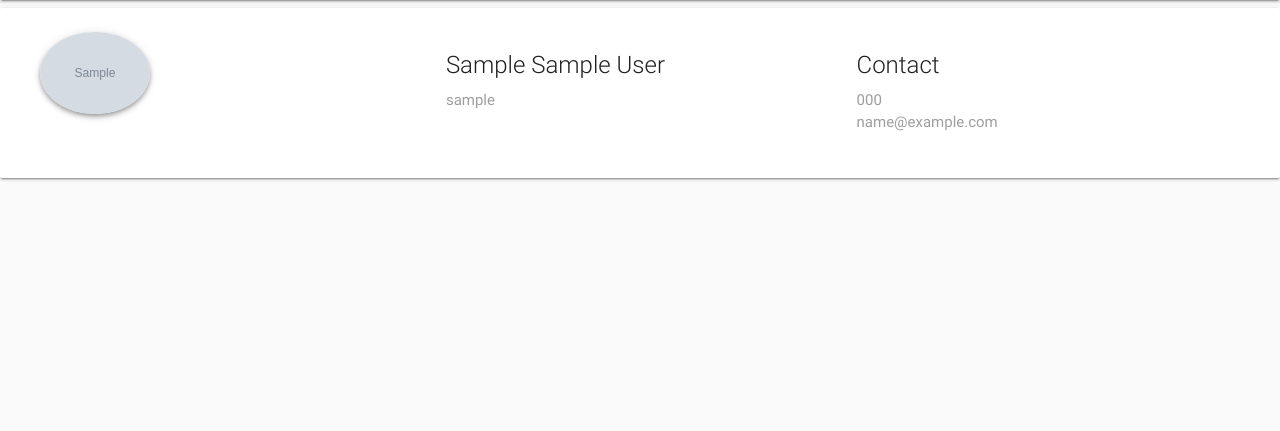
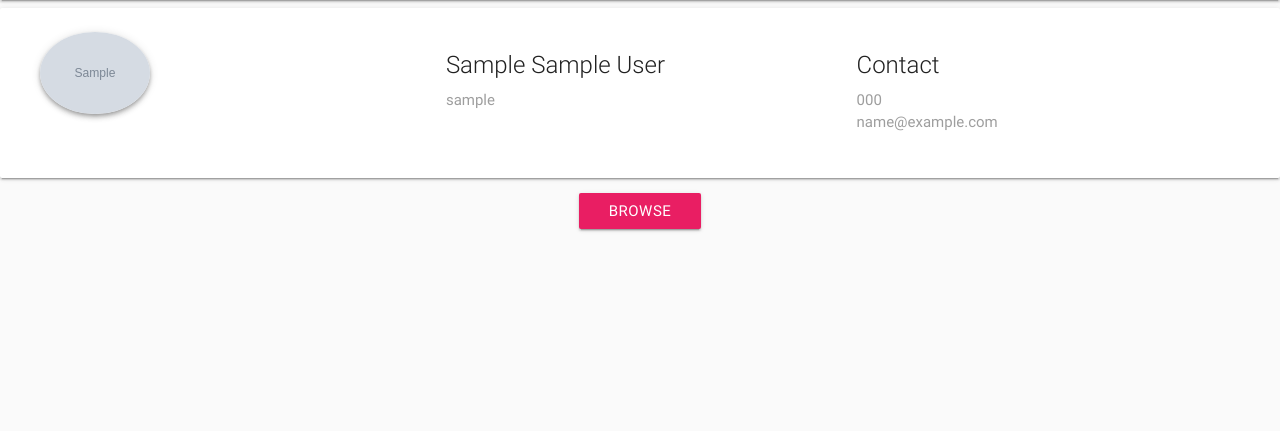
Before and after one commit to allereddou/GLO-2005_Tnider, a Flask app: a page that uses templates/user.html in a window 1280 px wide. Shown: the part 64-495 px from the top of the page. Run offline with Flask 2, Linux system fonts and the light colour scheme; the visitor is signed in with stand-in values (Sample User, id 1); tables that the repository leaves empty or names only in its code hold one stand-in row (values such as "Sample post"); grey boxes marked "Sample" are stand-in pictures; some libraries are stand-ins or nearby versions.

Commit message:
Back to browse

```diff
--- a/templates/user.html
+++ b/templates/user.html
@@ -25,5 +25,6 @@
             </div>
         </div>
     </div>
+    <div class="center-align"><a class="center waves-effect waves-light btn pink" href="/browse">browse</a></div>
     </div>
 {% endblock %}
```
